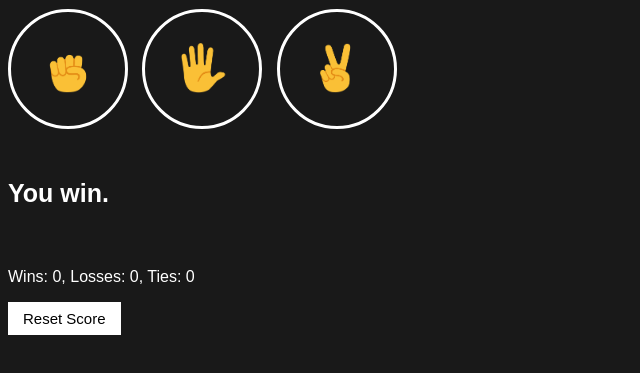
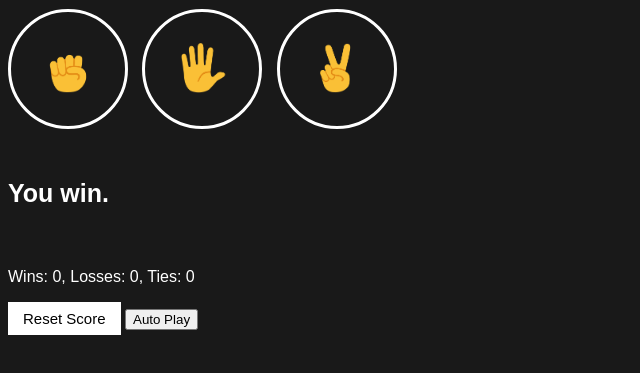
Before and after one commit to AmanQureshi0111/rock-paper-scissors, a plain HTML site: page rock-paper-scissors.html in a window 1280 px wide. Shown: the part 85-458 px from the top of the page, without its empty margins (0-640 px from the left). Drawn offline with Linux system fonts and the light colour scheme.

Commit message:
added auto play button

```diff
--- a/rock-paper-scissors.html
+++ b/rock-paper-scissors.html
@@ -28,6 +28,7 @@
       document.querySelector('.js-moves').innerHTML=``;
       updateScoreElement();
      " class="reset-score-button">Reset Score</button>
+     <button class="auto-play-button">Auto Play</button>
     <script src="rock-paper-scissors.js"></script>
   </body>
 </html>
```
